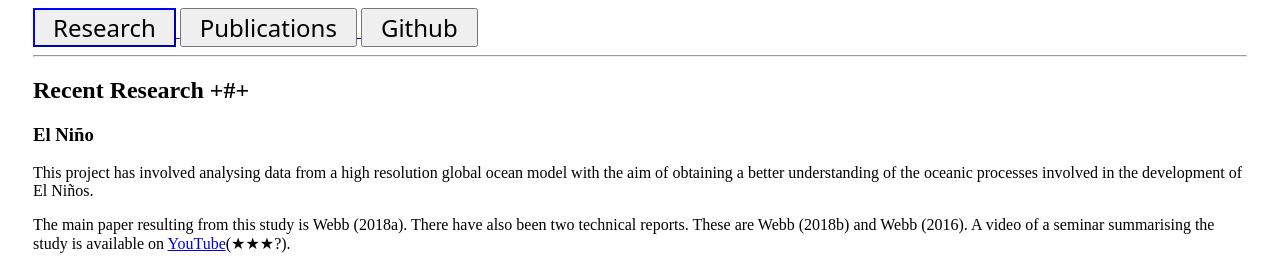
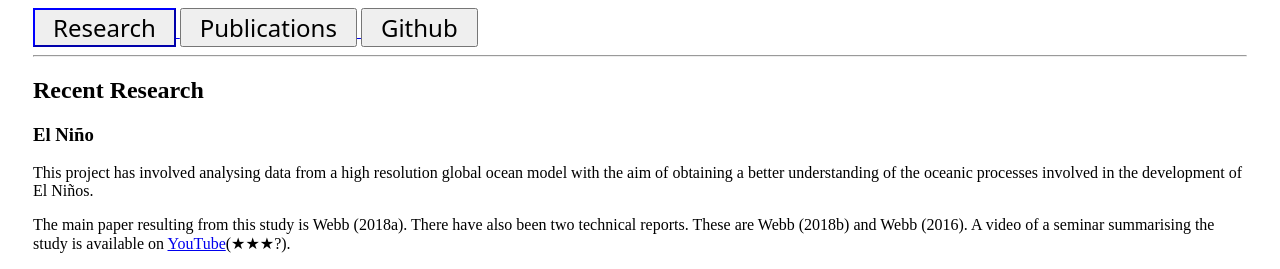
Before and after one commit to djwebb/djwebb.github.io, a Jekyll site: the page built from index.html, in a window 1280 px wide. Shown: the part 246-515 px from the top of the page. Built offline with Jekyll 4.4.1, drawn with Linux system fonts in a browser that asks for light colours.

```diff
--- a/index.html
+++ b/index.html
@@ -2,7 +2,7 @@
 layout: default
 title: Research
 ---
-  <h2>Recent Research +#+</h2>
+  <h2>Recent Research</h2>
   <h3>El Ni&ntilde;o</h3>
   <p>
     This project has involved analysing data from a high resolution global ocean model
```
